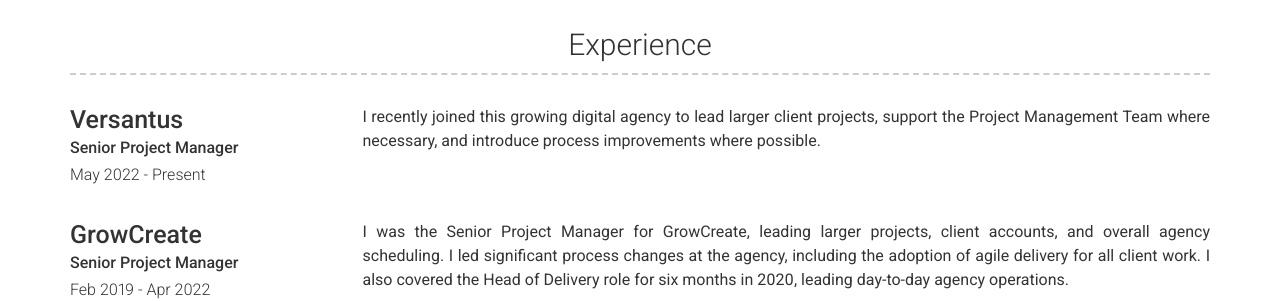
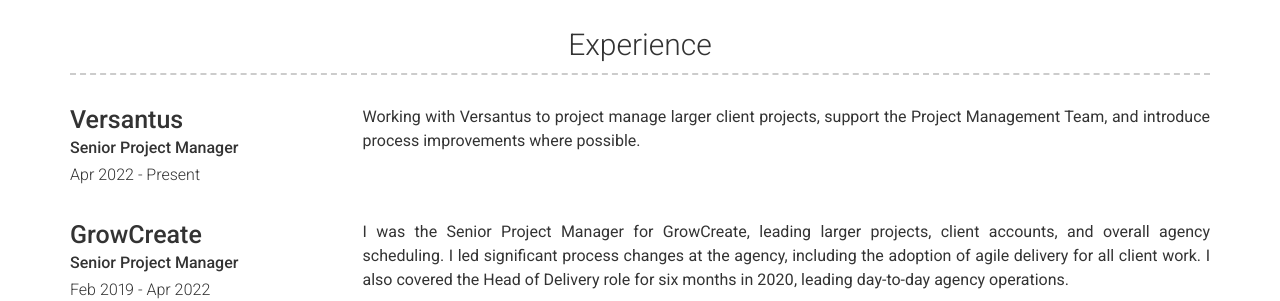
Before and after one commit to csgdavidson/Charlie-Davidson2, a Jekyll site: the page built from index.md, in a window 1280 px wide. Shown: the part 502-803 px from the top of the page. Built offline with Jekyll 4.4.1, drawn with Linux system fonts in a browser that asks for light colours; nearby versions of some CDN libraries.

Commit message:
Update experience.yml

```diff
--- a/_data/experience.yml
+++ b/_data/experience.yml
@@ -2,9 +2,9 @@
 - layout: left
   company: Versantus
   job_title: Senior Project Manager
-  dates: May 2022 - Present
+  dates: Apr 2022 - Present
   description:
-    I recently joined this growing digital agency to lead larger client projects, support the Project Management Team where necessary, and introduce process improvements where possible.
+    Working with Versantus to project manage larger client projects, support the Project Management Team, and introduce process improvements where possible.
 - company: GrowCreate
   job_title: Senior Project Manager
   dates: Feb 2019 - Apr 2022
```
